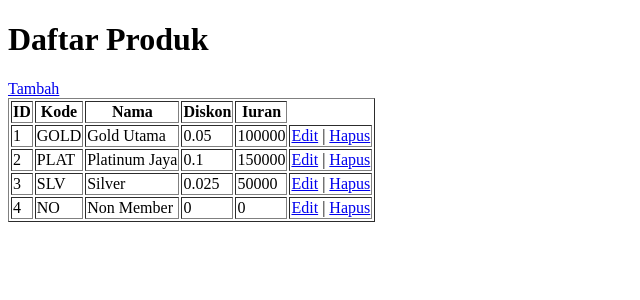
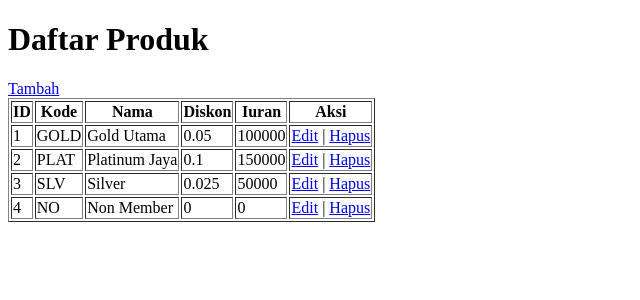
Before and after one commit to IlhamRavaSyahPutraSI02/pw2-2024, a PHP site: page /index.php in a window 1280 px wide. Shown: the top 300 px of the page, without its empty margins (0-640 px from the left). Run offline with PHP 8.4, Linux system fonts and the light colour scheme; data comes from the database, SQL or seed files in the repository.

Commit message:
upload crud

```diff
--- a/crud/kartu/index.php
+++ b/crud/kartu/index.php
@@ -38,6 +38,7 @@ $data = $kartu->index();
                 <th>Nama</th>
                 <th>Diskon</th>
                 <th>Iuran</th>
+                <th>Aksi</th>
             </tr>
         </thead>
         <tbody>
```
